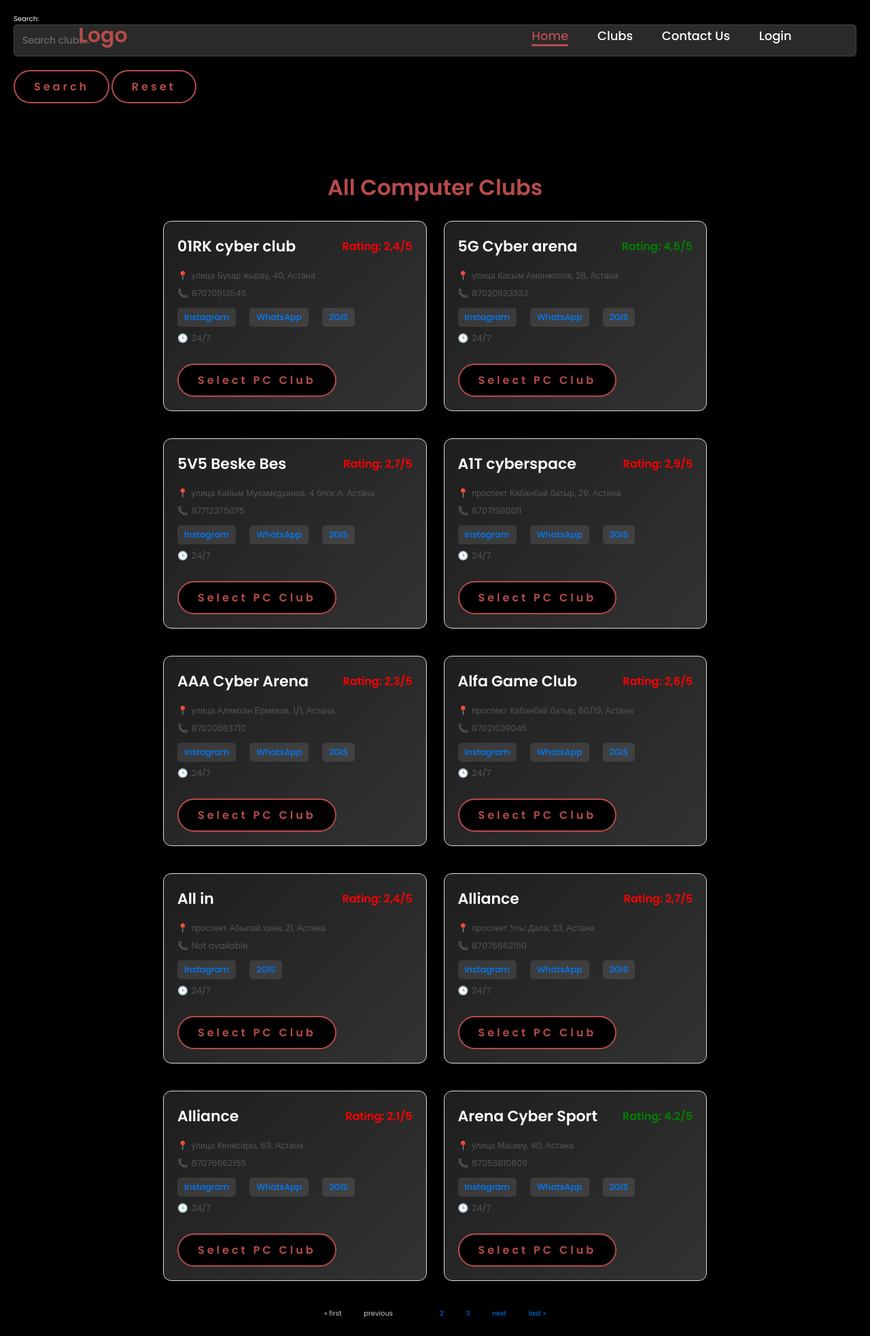
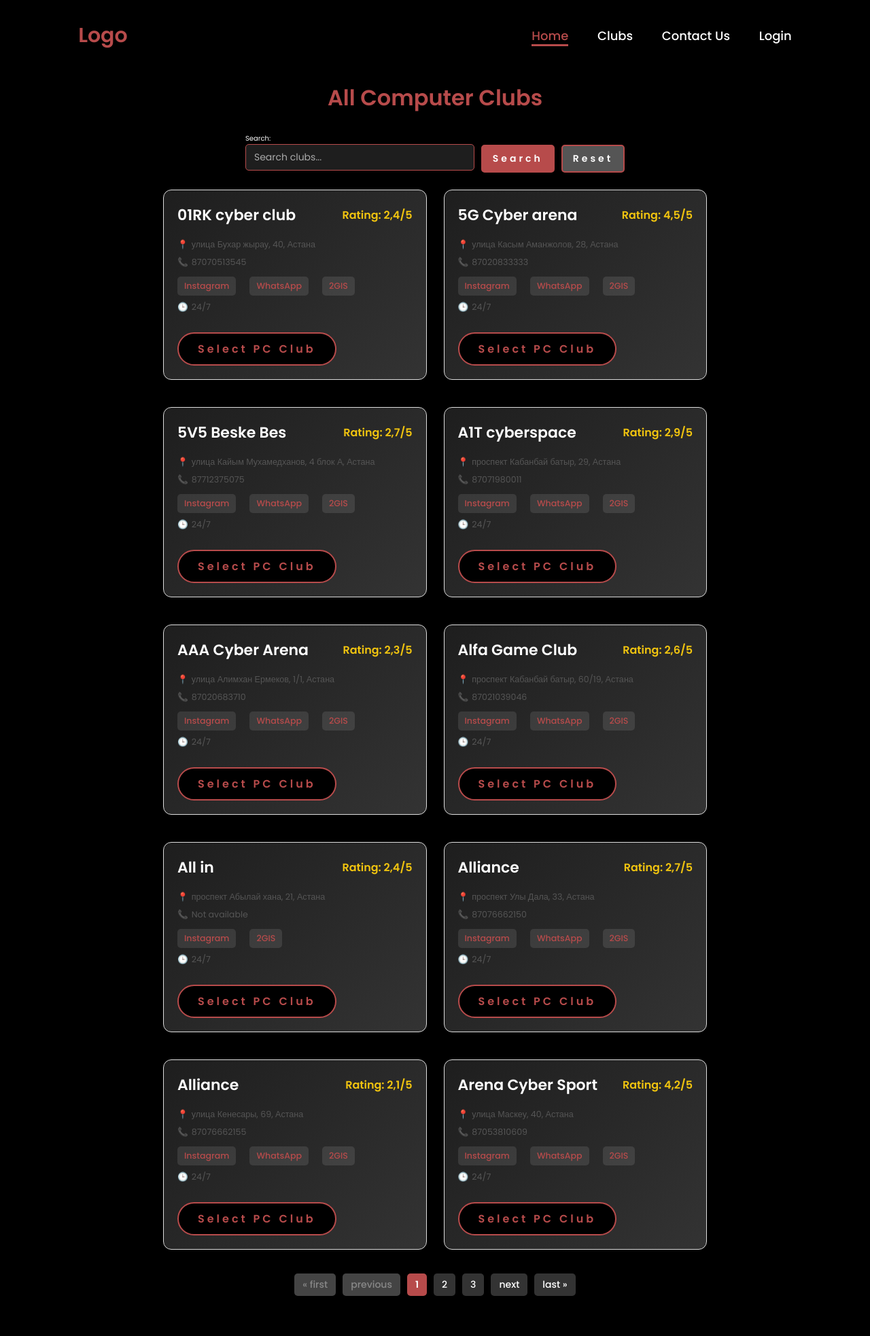
Before and after one commit to arystan09/PcBooking, a Django app: page /clubs/ in a window 1280 px wide. Shown: the whole page at 68% size. After the commit the page ends 1907 px from the top, so only its background shows below. Run offline with Django 5.2, Linux system fonts and the light colour scheme; data comes from the database, SQL or seed files in the repository.

Commit message:
feat: search bar & pagination are done

```diff
--- a/base/templates/base/allcompclubs.html
+++ b/base/templates/base/allcompclubs.html
@@ -2,14 +2,13 @@
 {% load static %}
 {% block content %}
 
-<form method="get" action="{% url 'clubs' %}" class="search-form">
-    {{ search_form.as_p }}
-    <button type="submit" class="btn btn-primary">Search</button>
-    <a href="{% url 'clubs' %}" class="btn btn-secondary">Reset</a>
-</form>
-
 <div class="content-wrapper">
     <h2>All Computer Clubs</h2>
+    <form method="get" action="{% url 'clubs' %}" class="search-form">
+        {{ search_form.as_p }}
+        <button type="submit" class="btn btn-primary">Search</button>
+        <a href="{% url 'clubs' %}" class="btn btn-secondary">Reset</a>
+    </form>
     <div id="club-list">
         {% for club in page_obj %}
         <div class="club-card">
--- a/base/views.py
+++ b/base/views.py
@@ -130,7 +130,7 @@
 
 def list_computer_clubs(request):
     clubs = Club.objects.all()
-    paginator = Paginator(clubs, 10)  # Show 10 clubs per page
+
 
     search_form = SearchForm(request.GET or None)
 
@@ -138,6 +138,7 @@
         query = search_form.cleaned_data['query']
         if query:
             clubs = clubs.filter(Q (name__icontains=query) | Q(address__icontains=query))
+    paginator = Paginator(clubs, 10)  # Show 10 clubs per page
     page_number = request.GET.get('page')
     page_obj = paginator.get_page(page_number)
     context = {
@@ -145,6 +146,7 @@
         'search_form': search_form,
     }
     return render(request, 'base/allcompclubs.html', context)
+
 
 # class SearchResultView(ListView,FormView):
 #     model = Club
--- a/static/styles/main.css
+++ b/static/styles/main.css
@@ -1042,60 +1042,90 @@
     }
 }
 
-/* styles/allcompclubs.css */
+/* search bar */
+.search-form {
+    display: flex;
+    align-items: center;
+    gap: 1rem;
+    justify-content: center;
+    margin-bottom: 2.5rem;
+}
 
-/* Existing styles */
-/* Add your existing styles here */
+.search-form input[type="text"] {
+    padding: 0.8rem 1.2rem;
+    border-radius: 5px;
+    border: 1px solid #b74b4b;
+    font-size: 1.4rem;
+    background-color: #1e1e1e;
+    color: #fff;
+}
 
-/* New styles for rating colors */
-.low-rating {
-    color: red;
+.search-form input[type="text"]::placeholder {
+    color: #aaa;
+}
+
+.search-form .btn-primary {
+    background-color: #b74b4b;
+    color: #fff;
+    padding: 0.8rem 1.5rem;
+    font-size: 1.4rem;
+    border-radius: 5px;
+    transition: background 0.3s ease;
+}
+
+.search-form .btn-primary:hover {
+    background-color: #d35757;
+}
+
+.search-form .btn-secondary {
+    background-color: #555;
+    color: #fff;
+    padding: 0.8rem 1.5rem;
+    font-size: 1.4rem;
+    border-radius: 5px;
+    transition: background 0.3s ease;
+}
+
+.search-form .btn-secondary:hover {
+    background-color: #777;
+}
+
+/* pagination only for beka <3 */
+
+.pagination {
+    display: flex;
+    justify-content: center;
+    align-items: center;
+    margin-top: 2rem;
+    font-size: 1.4rem;
+}
+
+.pagination .step-links {
+    display: flex;
+    gap: 1rem;
+    flex-wrap: wrap;
+}
+
+.pagination a, .pagination .current, .pagination .disabled {
+    padding: 0.6rem 1.2rem;
+    border-radius: 0.5rem;
+    background-color: #333;
+    color: #fff;
+    text-decoration: none;
+    font-weight: 500;
+    transition: background-color 0.3s ease;
+}
+
+.pagination a:hover {
+    background-color: #555;
+}
+
+.pagination .current {
+    background-color: #b74b4b;
     font-weight: bold;
 }
 
-.medium-rating {
-    color: orange;
-    font-weight: bold;
+.pagination .disabled {
+    background-color: #444;
+    color: #888;
 }
-
-.high-rating {
-    color: green;
-    font-weight: bold;
-}
-
-/* Optional: Hover effects for links */
-.club-links a {
-    margin-right: 10px;
-    text-decoration: none;
-    color: #007bff;
-}
-
-.club-links a:hover {
-    text-decoration: underline;
-}
-
-/* Optional: Pagination styling */
-.pagination {
-    text-align: center;
-    margin-top: 20px;
-}
-
-.pagination .step-links {
-    display: inline-block;
-}
-
-.pagination a, .pagination span {
-    margin: 0 5px;
-    padding: 5px 10px;
-    text-decoration: none;
-    color: #007bff;
-}
-
-.pagination .current {
-    font-weight: bold;
-    color: #000;
-}
-
-.pagination .disabled {
-    color: #ccc;
-}
```
